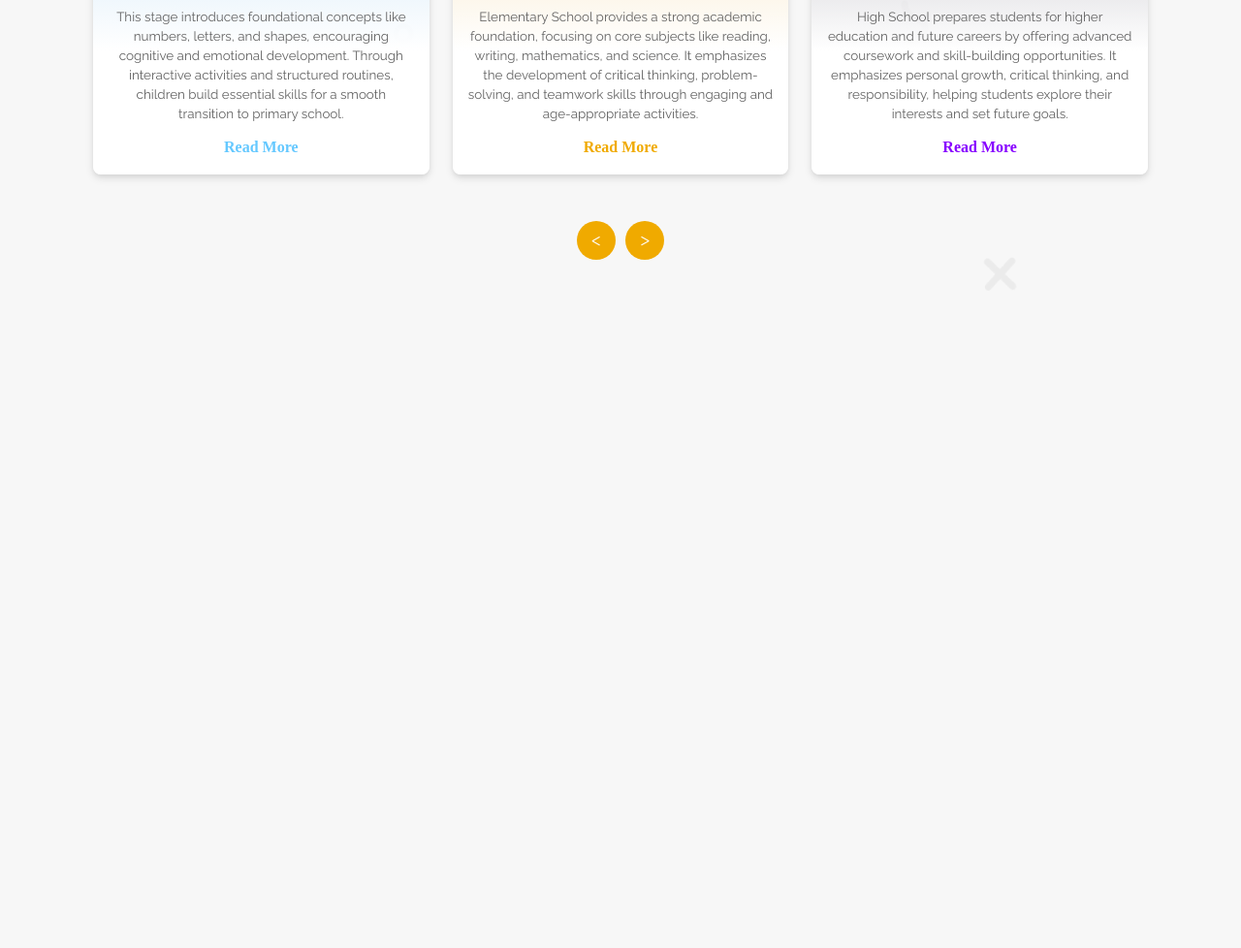
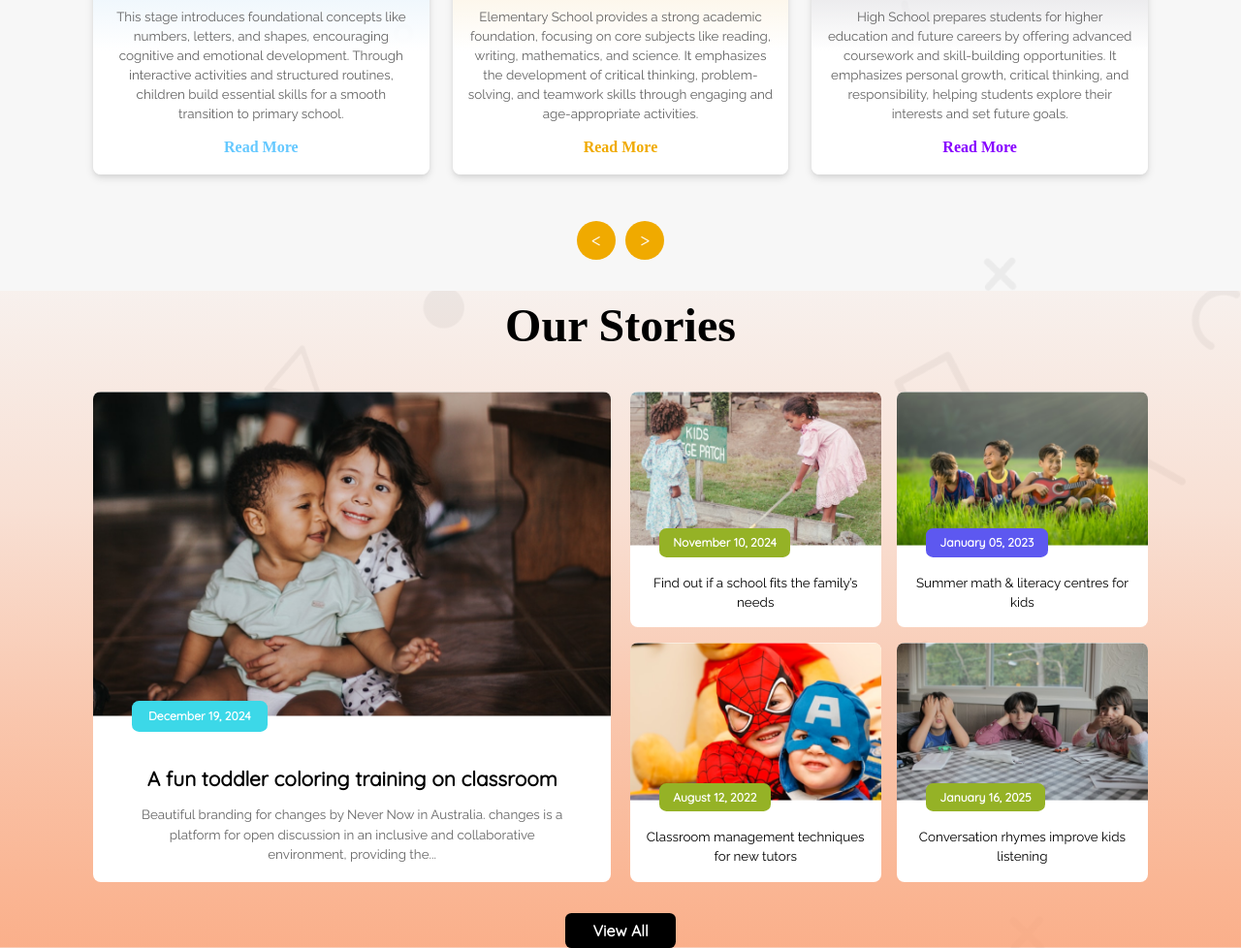
Before and after one commit to Rajib-Ahmed32/kids-school-website, a plain HTML site: page index.html in a window 1280 px wide. Shown: the part 1033-2011 px from the top of the page at 97% size. Before the commit the page ends 1333 px from the top, so only its background shows below. Drawn offline with Linux system fonts and the light colour scheme.

Commit message:
story section is added

```diff
--- a/index.html
+++ b/index.html
@@ -92,11 +92,66 @@
           </div>
         </div>
         <div class="curriculum-navigation">
-          <button class="nav-button prev-button">&lt;</button>
-          <button class="nav-button next-button">&gt;</button>
+          <button class="prev-button">&lt;</button>
+          <button class="next-button">&gt;</button>
         </div>
       </section>
 
+      <section class="story-section">
+        <h2 class="story-title">Our Stories</h2>
+        <div class="story-container">
+          <div class="main-story">
+            <div class="main-story-image-div">
+              <img src="./images/story-1.png" alt="main-story-image">
+            </div>
+            <div class="content-div">
+              <h3 class="main-story-title font-24-bold">
+                A fun toddler coloring training on classroom
+              </h3>
+              <p class="main-story-description font-15-medium">
+                Beautiful branding for changes by Never Now in Australia.
+                changes is a platform for open discussion in an inclusive and
+                collaborative environment, providing the...
+              </p>
+            </div>
+            <button class="main-story-date-button position-btn">December 19, 2024</button>
+          </div>
+
+          <div class="sub-stories">
+            <div class="sub-story">
+              <img src="./images/story-2.png" alt="family-need" class="sub-story-image">
+              <h4 class="sub-story-title font-15-medium">Find out if a school fits the family’s needs</h4>
+              <button class="sub-story-date position-btn btn-one">November 10, 2024</button>
+            </div>
+            <div class="sub-story">
+              <img src="./images/story-3.png" alt="literary-center" class="sub-story-image">
+              <h4 class="sub-story-title font-15-medium">Summer math & literacy centres for kids</h4>
+              <button class="sub-story-date position-btn btn-two">January 05, 2023</button>
+            </div>
+            <div class="sub-story">
+              <img src="./images/story-4.png" alt="management" class="sub-story-image">
+              <h4 class="sub-story-title font-15-medium">Classroom management techniques for new tutors</h4>
+              <button class="sub-story-date position-btn btn-three">August 12, 2022</button>
+            </div>
+            <div class="sub-story">
+              <img src="./images/story-5.png" alt="conversation" class="sub-story-image">
+              <h4 class="sub-story-title font-15-medium">Conversation rhymes improve kids listening</h4>
+              <button class="sub-story-date position-btn btn-four">January 16, 2025</button>
+            </div>
+            <div class="sub-story sub-story-visibility">
+              <img src="./images/story-2.png" alt="family-need" class="sub-story-image">
+              <h4 class="sub-story-title font-15-medium">Find out if a school fits the family’s needs</h4>
+              <button class="sub-story-date btn-five">November 10, 2024</button>
+            </div>
+            <div class="sub-story sub-story-visibility">
+              <img src="./images/story-3.png" alt="literary-center" class="sub-story-image">
+              <h4 class="sub-story-title font-15-medium">Summer math & literacy centres for kids</h4>
+              <button class="sub-story-date btn-six">January 05, 2023</button>
+            </div>
+          </div>
+        </div>
+        <button class="view-all-button regular-btn">View All</button>
+      </section>
     </main>
   </body>
 </html>
--- a/styles/style-1.css
+++ b/styles/style-1.css
@@ -61,12 +61,16 @@ picture {
 }
 
 .position-btn{
-  padding: 0.7em 1.4em;
+  padding: 0.6em 1.2em;
   color: white;
   border: none;
-  border-radius: 0.7em;
-  font-size: 0.959rem;
-  font-weight: 500;
+  border-radius: 0.6em;
+  font-size: clamp(0.5rem, 5vw, 0.759rem);
+  font-weight: 600;
+}
+
+.position-btn:hover{
+  background-color: #01ACFD;
 }
 
 .font-15-medium{
--- a/styles/style-2.css
+++ b/styles/style-2.css
@@ -1,6 +1,6 @@
 /*=== Curriculum Section ===*/
 
-.curriculum-section{
+.curriculum-section {
   text-align: center;
   background-image: url(../images/bg.png);
   background-repeat: no-repeat;
@@ -8,13 +8,13 @@
   background-size: cover;
 }
 
-.curriculum-title{
+.curriculum-title {
   font-size: clamp(2.2rem, 5vw, 3rem);
   font-weight: bold;
   color: #000;
 }
 
-.curriculum-cards{
+.curriculum-cards {
   display: grid;
   grid-template-columns: repeat(auto-fit, minmax(250px, 1fr));
   gap: 1.5em;
@@ -22,7 +22,7 @@
   margin-top: 2em;
 }
 
-.curriculum-card{
+.curriculum-card {
   display: flex;
   flex-direction: column;
   justify-content: center;
@@ -30,72 +30,257 @@
   padding: 1em;
 }
 
-.curriculum-image{
+.curriculum-image {
   height: 136px;
   width: 136px;
   margin: 0 auto;
 }
 
-.curriculum-card-title{
-    margin: .8rem 0;
+.curriculum-card-title {
+  margin: 0.8rem 0;
 }
 
-.curriculum-card-description{
+.curriculum-card-description {
   color: #646464;
-    margin-bottom: .8rem;
+  margin-bottom: 0.8rem;
 }
 
-.curriculum-cards > .curriculum-card:nth-child(1){
-    background: linear-gradient(to bottom,#258bffc0, #a4d8ff57, white, white);
+.curriculum-cards > .curriculum-card:nth-child(1) {
+  background: linear-gradient(to bottom, #258bffc0, #a4d8ff57, white, white);
   box-shadow: 0 4px 8px rgba(0, 0, 0, 0.1), 0 2px 4px #0000000f;
 }
 
-.curriculum-cards > .curriculum-card:nth-child(2){
-    background: linear-gradient(to bottom, #FFCB73c0, #ffd99260, white, white);
+.curriculum-cards > .curriculum-card:nth-child(2) {
+  background: linear-gradient(to bottom, #ffcb73c0, #ffd99260, white, white);
   box-shadow: 0 4px 8px rgba(0, 0, 0, 0.1), 0 2px 4px #0000000f;
 }
 
-.curriculum-cards > .curriculum-card:nth-child(3){
-    background: linear-gradient(to bottom, #43405Ac0, #5b586d3d, white, white);
+.curriculum-cards > .curriculum-card:nth-child(3) {
+  background: linear-gradient(to bottom, #43405ac0, #5b586d3d, white, white);
   box-shadow: 0 4px 8px rgba(0, 0, 0, 0.1), 0 2px 4px #0000000f;
 }
 
-.curriculum-card:nth-of-type(1) a{
-  color: #64C8FF;
+.curriculum-card:nth-of-type(1) a {
+  color: #64c8ff;
   font-weight: 700;
 }
 
-.curriculum-card:nth-of-type(2) a{
-    color: #F0AA00;
+.curriculum-card:nth-of-type(2) a {
+  color: #f0aa00;
   font-weight: 700;
 }
 
-  .curriculum-card:nth-of-type(3) a{
-    color: #8700FF;
+.curriculum-card:nth-of-type(3) a {
+  color: #8700ff;
   font-weight: 700;
 }
 
-  .prev-button, .next-button{
+.prev-button,
+.next-button {
   height: 40px;
   width: 40px;
   border-radius: 30px;
-    background-color: #F0AA00;
+  background-color: #f0aa00;
   border: none;
   color: white;
   font-size: 1.2rem;
   cursor: pointer;
 }
 
-  .prev-button{
+.prev-button {
   margin-right: 3px;
 }
 
-  .next-button{
+.next-button {
   margin-left: 3px;
 }
 
 @media screen and (max-width: 750px) {
-    .curriculum-navigation{
+  .curriculum-navigation {
     display: none;
   }
 }
+
+/*=== Story Section ===*/
+
+.story-section {
+  text-align: center;
+  background-image: linear-gradient(
+      to bottom,
+      #fba07313,
+      #fba07344,
+      #fba07393,
+      #fba073d2
+    ),
+    url(../images/bg.png);
+  background-repeat: no-repeat;
+  background-position: center;
+  background-size: cover;
+}
+
+.story-container {
+  display: grid;
+  grid-template-columns: 1fr 1fr;
+  gap: 1.2em;
+  max-width: 85%;
+  padding: 2em 0 2em 0;
+  margin: 0 auto;
+}
+
+.main-story {
+  background-color: white;
+  border-radius: 8px;
+  display: grid;
+  grid-template-rows: auto;
+  gap: 1em;
+}
+
+.main-story-image-div img {
+  border-top-left-radius: 8px;
+  border-top-right-radius: 8px;
+  width: 100%;
+}
+
+.sub-story-image {
+  border-top-left-radius: 8px;
+  border-top-right-radius: 8px;
+  width: 100%;
+}
+
+.sub-stories {
+  display: grid;
+  grid-template-columns: 1fr 1fr;
+  gap: 1em;
+}
+
+.sub-story {
+  border-radius: 8px;
+  background-color: white;
+  min-width: 180px;
+  display: grid;
+  grid-template-rows: auto;
+}
+
+.sub-story h4 {
+  padding: 1rem;
+}
+
+.sub-story-image-div {
+  border-top-left-radius: 8px;
+  border-top-right-radius: 8px;
+}
+
+.content-div {
+  padding: 0 3em 1em 3em;
+}
+
+.story-title {
+  font-size: clamp(2.2rem, 5vw, 3rem);
+  font-weight: bold;
+  color: #000;
+}
+
+.main-story-description {
+  color: #666666;
+}
+
+.main-story-title {
+  margin: 0.5em 0;
+}
+
+.main-story-date-button {
+  padding: 0.7em 1.4em;
+  color: white;
+  border: none;
+  border-radius: 0.6em;
+  font-size: 0.759rem;
+  font-weight: 600;
+  background-color: #3cd8e8;
+  align-self: start;
+  grid-row: 2;
+  margin-top: -35px;
+  margin-left: 40px;
+  justify-self: start;
+}
+
+.main-story-date-button:hover {
+  background-color: #f0aa00;
+}
+
+.sub-story:nth-of-type(1) button,
+.sub-story:nth-of-type(3) button,
+.sub-story:nth-of-type(4) button {
+  background-color: #95b226;
+}
+
+.sub-story:nth-of-type(2) button {
+  background-color: #5d58f0;
+}
+
+.btn-one,
+.btn-two,
+.btn-three,
+.btn-four {
+  align-self: start;
+  justify-self: start;
+  grid-row: 2;
+}
+
+.btn-one,
+.btn-two,
+.btn-three,
+.btn-four {
+  margin-top: -18px;
+  margin-left: 30px;
+}
+
+.btn-five,
+.btn-six {
+  background-color: #8700ff;
+}
+
+.sub-story-visibility {
+  display: none;
+}
+
+.view-all-button {
+  background-color: black;
+}
+
+.view-all-button:hover {
+  background-color: #f0aa00;
+}
+
+@media screen and (max-width: 780px) {
+  .story-section {
+    width: 100%;
+    padding: 0px 15px;
+  }
+  .story-container {
+    grid-template-columns: 1fr;
+    max-width: 100%;
+    padding: 1em 0 1em 0;
+    margin: 0 auto;
+  }
+  .main-story {
+    display: none;
+  }
+
+  .sub-story-visibility {
+    display: block;
+    position: relative;
+  }
+
+  .btn-five,
+  .btn-six {
+    position: absolute;
+    bottom: 60px;
+    right: 35px;
+    padding: 0.6em 1.2em;
+    color: white;
+    border: none;
+    border-radius: 0.6em;
+    font-size: clamp(0.5rem, 5vw, 0.759rem);
+    font-weight: 600;
+  }
+}
```
Lines whose indentation alone changed are shown as unchanged.
